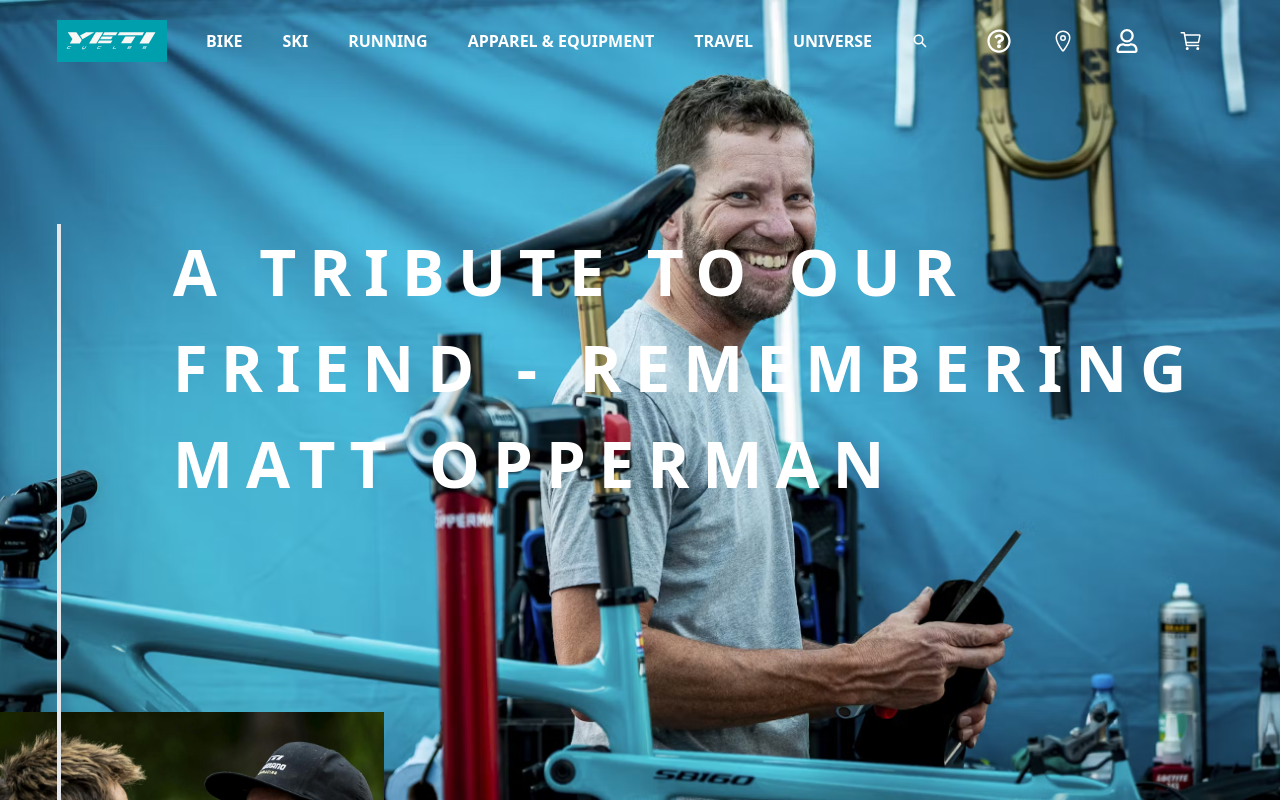
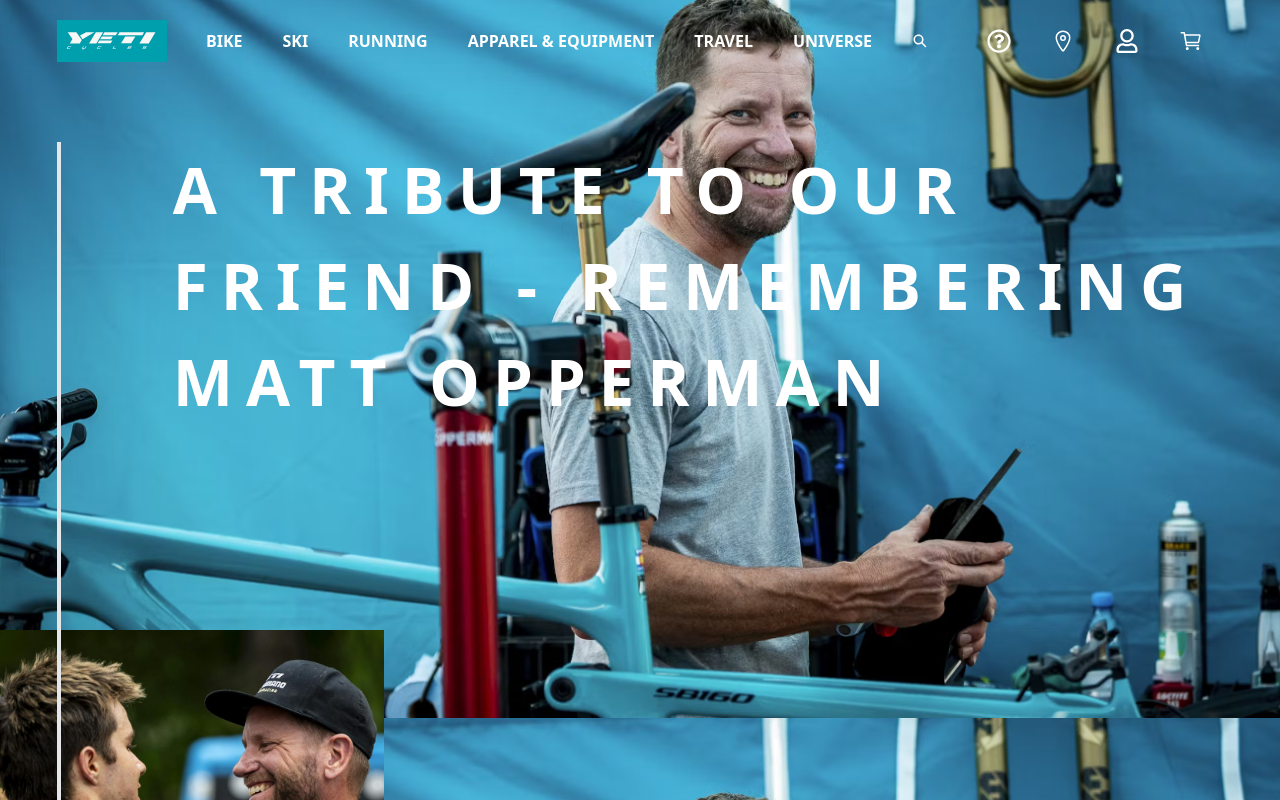
Before and after one commit to ari889/sports-ecommerce, a Next.js app: page / in a window 1280 px wide. Shown: the top 800 px of the page. Built offline with nearby package versions, Linux system fonts and the light colour scheme.

Commit message:
If have no category then convert to link

```diff
--- a/components/common/header/Header.tsx
+++ b/components/common/header/Header.tsx
@@ -7,13 +7,14 @@
   IoLocationOutline,
   IoSearchSharp,
 } from "react-icons/io5";
+import { motion, useScroll, useMotionValueEvent } from "framer-motion";
+import { useState, MouseEvent } from "react";
 import Nav from "./Nav";
 import Categories from "./Categories";
 import data from "@/data/Categories.json";
 import { useHeaderContext } from "@/hooks/useHeaderContext";
 import { Category } from "@/types/category.types";
 import { HeaderElementType } from "@/types/header.types";
-import { MouseEvent } from "react";
 
 const navItems: HeaderElementType[] = [
   ...data,
@@ -21,38 +22,58 @@
 ];
 
 const cartItems: HeaderElementType[] = [
-  { id: 1, name: <FaRegQuestionCircle />, isLink: true, link: "/faq" },
-  { id: 1, name: <IoLocationOutline />, isLink: true, link: "/faq" },
-  { id: 1, name: <FaRegUser />, isLink: true, link: "/faq" },
-  { id: 1, name: <IoCartOutline />, isLink: true, link: "/faq" },
+  { id: 2, name: <FaRegQuestionCircle />, isLink: true, link: "/faq" },
+  { id: 3, name: <IoLocationOutline />, isLink: true, link: "/location" },
+  { id: 4, name: <FaRegUser />, isLink: true, link: "/profile" },
+  { id: 5, name: <IoCartOutline />, isLink: true, link: "/cart" },
 ];
 
 const Header = () => {
   const { showSideBar, setCategories, setShowSideBar } = useHeaderContext();
+  const [scrolled, setScrolled] = useState(false);
 
-  const heandleSidebar = (e: MouseEvent, category: Category) => {
+  // Detect scroll position
+  const { scrollY } = useScroll();
+
+  useMotionValueEvent(scrollY, "change", (latest) => {
+    if (latest > 50) {
+      setScrolled(true); // Set scroll state when scrolling down
+    } else {
+      setScrolled(false); // Reset when scrolling up
+    }
+  });
+
+  const handleSidebar = (e: MouseEvent, category: Category) => {
     e.preventDefault();
-    if (category) {
-      setCategories((prev) => [...prev, category]);
-      setShowSideBar(true);
-    } else {
-      console.log("Cliked for search");
-    }
+    if (category?.children?.length === 0) return;
+    setCategories((prev) => [...prev, category]);
+    setShowSideBar(true);
   };
 
   const handleOpenSidebar = (e: MouseEvent) => {
     e.preventDefault();
-
     setShowSideBar((prev) => !prev);
   };
 
   return (
-    <header className="sticky top-0 flex-col flex bg-transparent w-full z-[400]">
-      <div className="h-[82px] px-[4.44vw] flex flex-row justify-between items-center">
-        <div className="flex flex-row items-center justify-between gap-5">
+    <motion.header
+      className={`fixed top-0 left-0 w-full z-[400] transition-all duration-300 ease-out ${
+        scrolled ? "backdrop-blur-lg bg-black/70" : ""
+      }`}
+      initial={{ height: 82, backgroundColor: "rgba(0, 0, 0, 0)" }}
+      animate={{
+        height: scrolled ? 65 : 82,
+        backgroundColor: scrolled ? "rgba(0, 0, 0, 0.7)" : "rgba(0, 0, 0, 0)",
+      }}
+      transition={{ duration: 0.3, ease: "easeOut" }}
+    >
+      <div className="h-full px-[4.44vw] flex flex-row justify-between items-center">
+        {/* Left Section */}
+        <div className="flex flex-row items-center gap-5">
+          {/* Sidebar Toggle Button */}
           <button
             onClick={handleOpenSidebar}
-            className="flex flex-col items-center justify-center w-10 h-10 xl:hidden"
+            className="xl:hidden flex flex-col items-center justify-center w-10 h-10"
           >
             <div
               className={`w-5 h-0.5 bg-white rounded-full transition-transform ${
@@ -70,6 +91,8 @@
               }`}
             ></div>
           </button>
+
+          {/* Logo */}
           <div className="bg-[#009fad]">
             <Image
               src="/images/logo/yeti.svg"
@@ -79,15 +102,18 @@
             />
           </div>
         </div>
-        <Nav navItems={navItems} action={heandleSidebar} />
 
+        {/* Navigation */}
+        <Nav navItems={navItems} action={handleSidebar} />
         <Nav navItems={cartItems} anchorClass="text-2xl" />
+
+        {/* Mobile Cart Icon */}
         <div className="text-white text-2xl block xl:hidden">
           <IoCartOutline />
         </div>
       </div>
       <Categories />
-    </header>
+    </motion.header>
   );
 };
 
```
